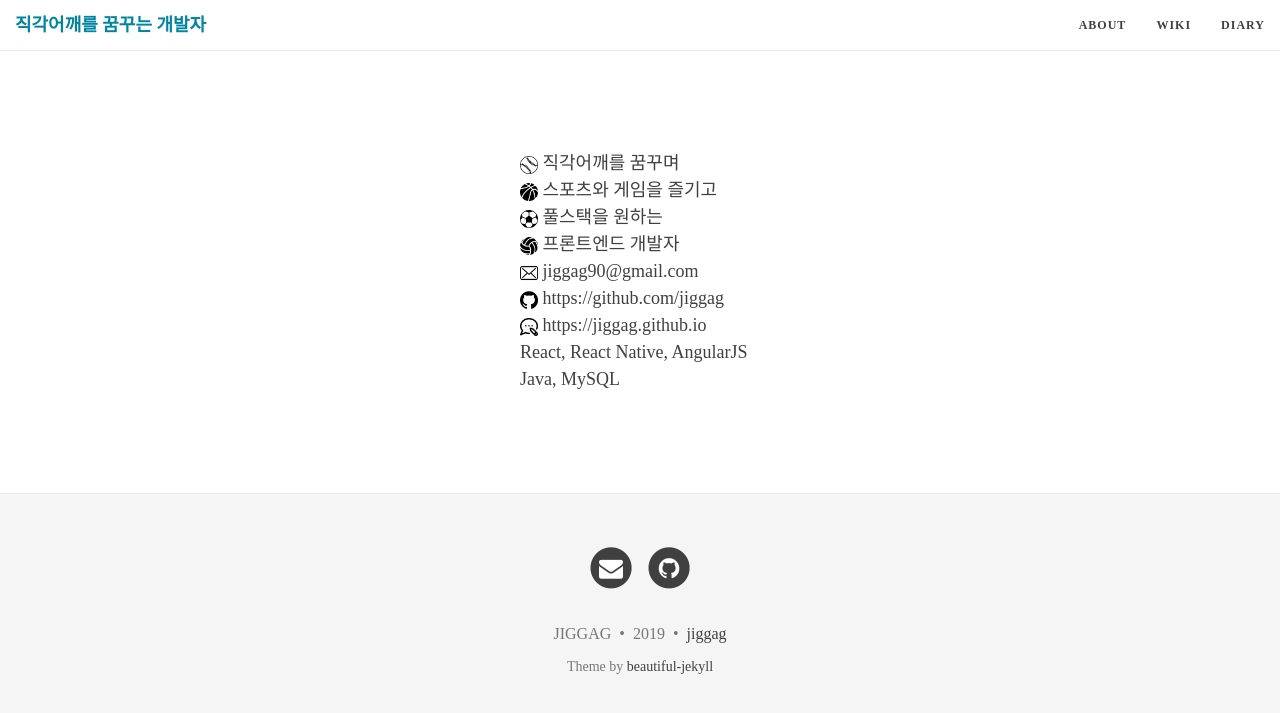
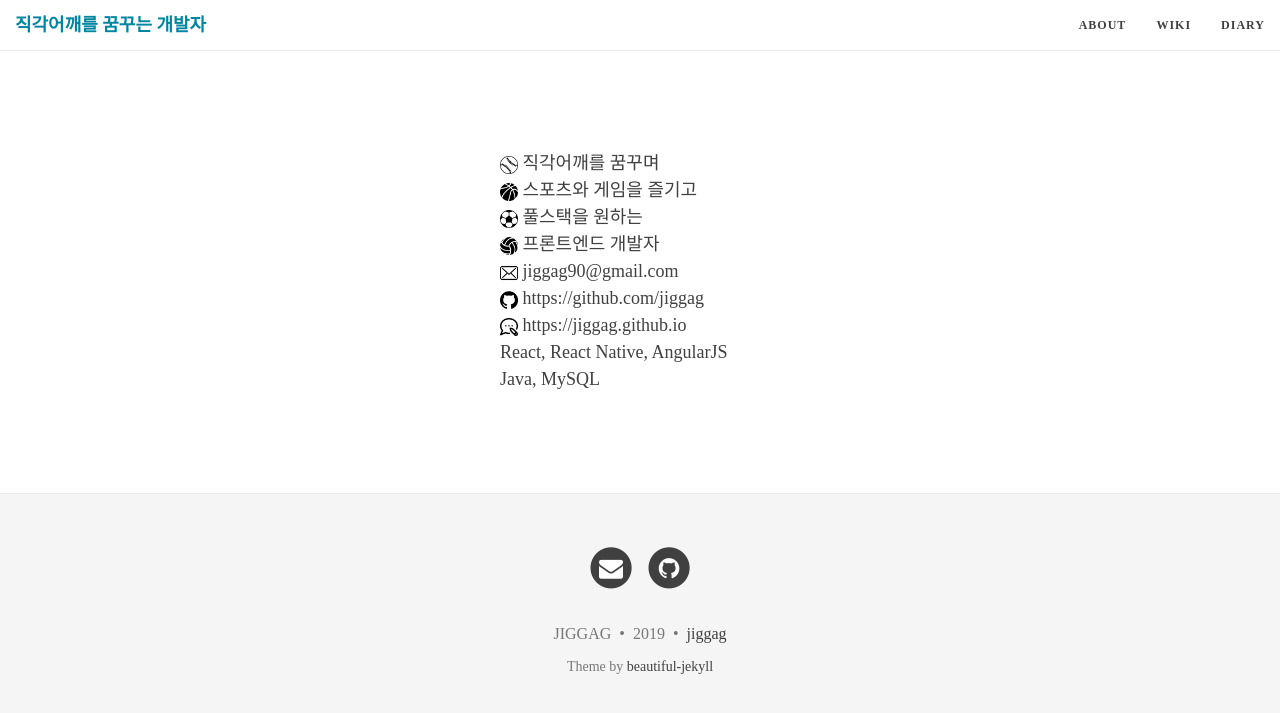
Before and after one commit to jiggag/jiggag.github.io, a Jekyll site: the page built from about.md, in a window 1280 px wide. Shown: the top 713 px of the page. Built offline with Jekyll 4.4.1, drawn with Linux system fonts in a browser that asks for light colours; nearby versions of some CDN libraries.

Commit message:
[수정] about width

```diff
--- a/css/main.css
+++ b/css/main.css
@@ -806,6 +806,6 @@ td.gutter {
 }
 
 /* about.md */
-.profile { width:240px;margin:auto;padding: 50px 0; }
+.profile { width:280px;margin:auto;padding: 50px 0; }
 .profile p { margin: 0; }
 .profile img { width: 18px;height: 18px; }
```
